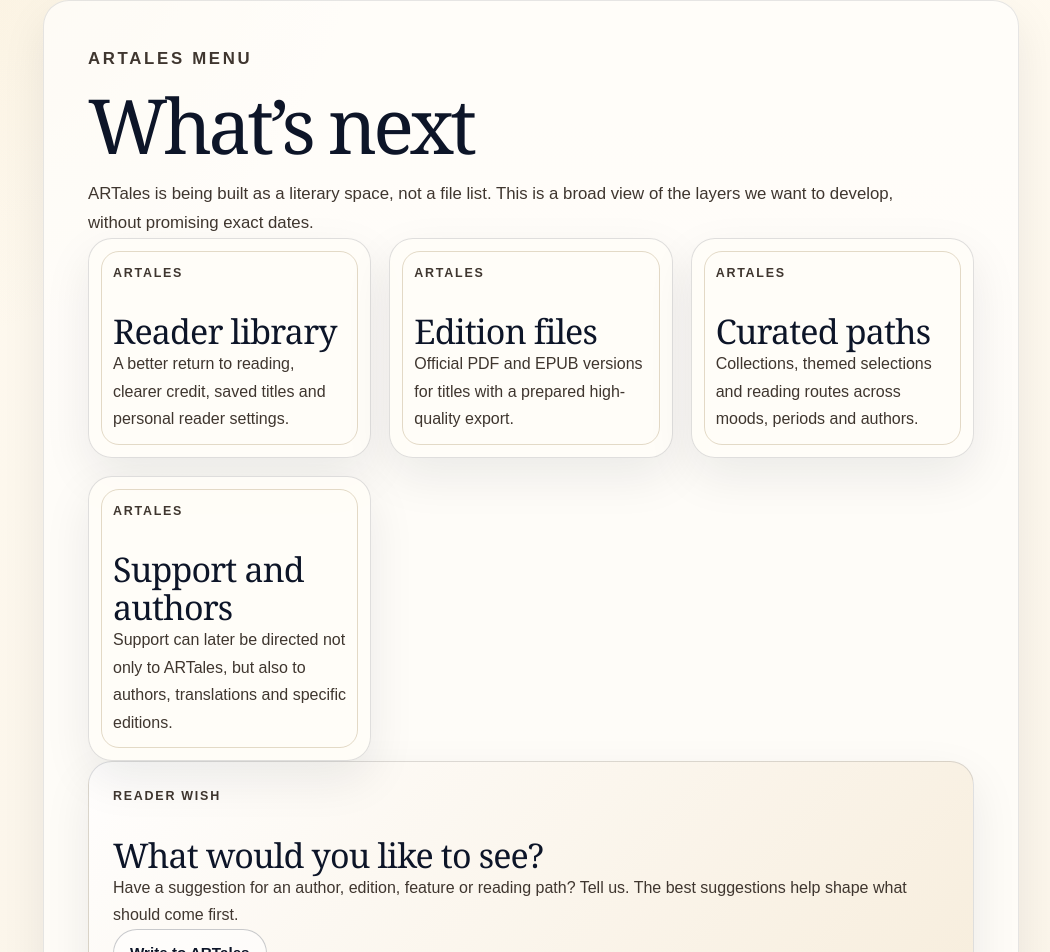
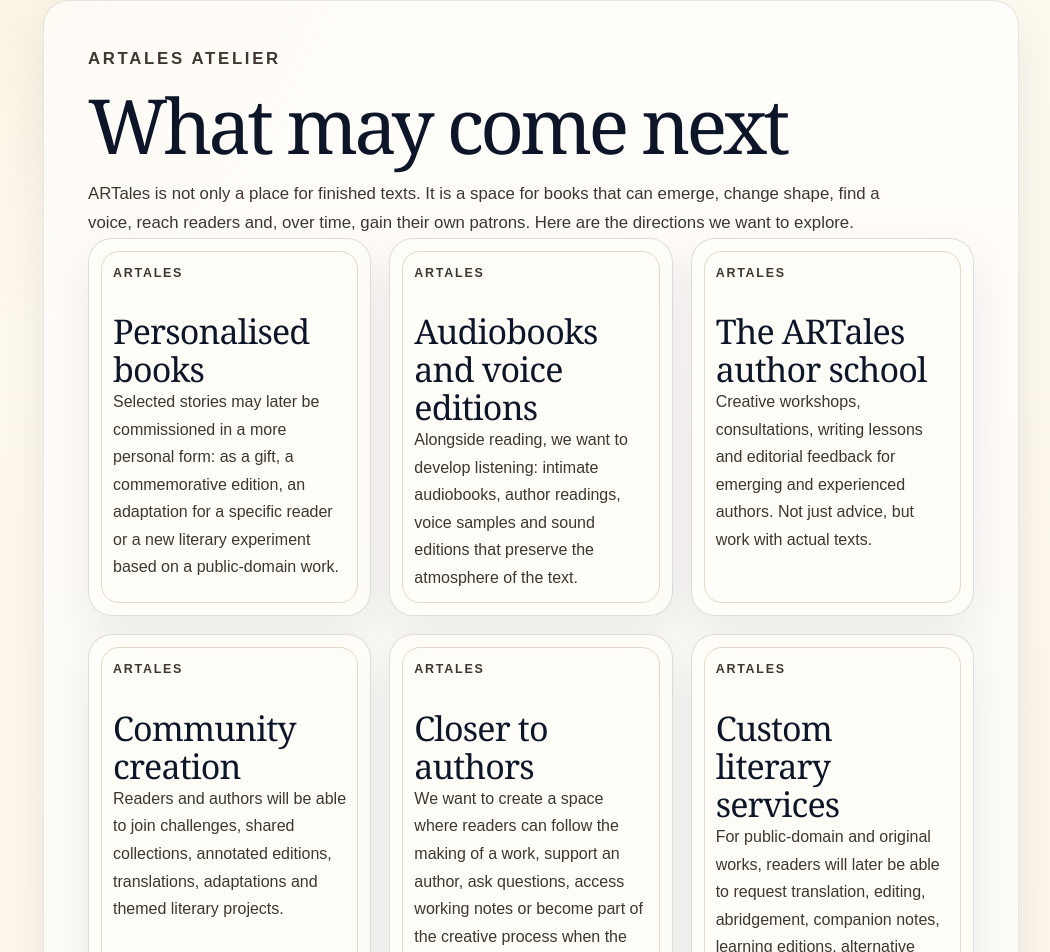
Before and after one commit to ARTalesAdmin/ARTales, a Next.js app: page /roadmap in a window 1280 px wide. Shown: the part 134-1086 px from the top of the page, without its empty margins (109-1159 px from the left). Built offline with nearby package versions, Linux system fonts and the light colour scheme; no server answers.

Commit message:
bigger limit for works 8 to 32 mb, better roadmap

```diff
--- a/app/roadmap/page.tsx
+++ b/app/roadmap/page.tsx
@@ -5,7 +5,7 @@ import { getCookieLocale } from "@/lib/i18n/server";
 export const dynamic = "force-dynamic";
 
 export const metadata = {
-  title: "What’s next · ARTales",
+  title: "Co se chystá · ARTales",
 };
 
 export default async function RoadmapPage() {
@@ -13,16 +13,56 @@ export default async function RoadmapPage() {
   const isCs = locale === "cs";
   const courses = isCs
     ? [
-        { title: "Čtenářská knihovna", text: "Pohodlnější návrat ke čtení, jasnější kredit, uložené tituly a osobní nastavení." },
-        { title: "Ediční soubory", text: "Oficiální PDF a EPUB verze pro tituly, kde bude připravený kvalitní export." },
-        { title: "Kurátorské cesty", text: "Kolekce, tematické výběry a čtenářské trasy napříč atmosférami, obdobími a autory." },
-        { title: "Podpora a autoři", text: "Možnost směrovat podporu nejen ARTales, ale později také autorům, překladům a konkrétním edicím." },
+        {
+          title: "Personalizované knihy",
+          text: "Vybrané příběhy půjde časem objednat v osobnější podobě: jako dar, pamětní edici, upravenou verzi pro konkrétního čtenáře nebo nový literární experiment nad volným dílem.",
+        },
+        {
+          title: "Audioknihy a hlasové edice",
+          text: "Vedle čtení chceme rozvíjet i poslech: komorní audioknihy, autorská čtení, hlasové ukázky a zvukové edice, které zachovají atmosféru textu.",
+        },
+        {
+          title: "Autorská škola ARTales",
+          text: "Tvůrčí dílny, konzultace, lekce psaní a ediční zpětná vazba pro začínající i pokročilé autory. Nejen návody, ale práce s konkrétním textem.",
+        },
+        {
+          title: "Komunitní tvorba",
+          text: "Čtenáři a autoři se budou moci zapojit do výzev, společných sbírek, komentovaných verzí, překladů, adaptací nebo tematických literárních projektů.",
+        },
+        {
+          title: "Blíž autorům",
+          text: "Chceme vytvořit prostor, kde bude možné sledovat vznik díla, podpořit autora, položit otázku, dostat se k pracovním poznámkám nebo být součástí tvůrčího procesu, pokud o to autor stojí.",
+        },
+        {
+          title: "Objednávky na míru",
+          text: "U volných i autorských děl si půjde časem objednat překlad, jazykovou úpravu, zkrácení, doprovodný text, výukovou verzi, alternativní konec nebo jinou podobu literární služby.",
+        },
       ]
     : [
-        { title: "Reader library", text: "A better return to reading, clearer credit, saved titles and personal reader settings." },
-        { title: "Edition files", text: "Official PDF and EPUB versions for titles with a prepared high-quality export." },
-        { title: "Curated paths", text: "Collections, themed selections and reading routes across moods, periods and authors." },
-        { title: "Support and authors", text: "Support can later be directed not only to ARTales, but also to authors, translations and specific editions." },
+        {
+          title: "Personalised books",
+          text: "Selected stories may later be commissioned in a more personal form: as a gift, a commemorative edition, an adaptation for a specific reader or a new literary experiment based on a public-domain work.",
+        },
+        {
+          title: "Audiobooks and voice editions",
+          text: "Alongside reading, we want to develop listening: intimate audiobooks, author readings, voice samples and sound editions that preserve the atmosphere of the text.",
+        },
+        {
+          title: "The ARTales author school",
+          text: "Creative workshops, consultations, writing lessons and editorial feedback for emerging and experienced authors. Not just advice, but work with actual texts.",
+        },
+        {
+          title: "Community creation",
+          text: "Readers and authors will be able to join challenges, shared collections, annotated editions, translations, adaptations and themed literary projects.",
+        },
+        {
+          title: "Closer to authors",
+          text: "We want to create a space where readers can follow the making of a work, support an author, ask questions, access working notes or become part of the creative process when the author welcomes it.",
+        },
+        {
+          title: "Custom literary services",
+          text: "For public-domain and original works, readers will later be able to request translation, editing, abridgement, companion notes, learning editions, alternative endings or other literary services.",
+        },
       ];
 
   return (
@@ -30,15 +70,15 @@ export default async function RoadmapPage() {
       <PublicHeader active="roadmap" />
       <main className="artales-public-main artales-legal-main">
         <article className="artales-legal-article">
-          <p className="artales-public-kicker">ARTales menu</p>
-          <h1>{isCs ? "Co se chystá" : "What’s next"}</h1>
+          <p className="artales-public-kicker">ARTales atelier</p>
+          <h1>{isCs ? "Co se může narodit dál" : "What may come next"}</h1>
           <p>
             {isCs
-              ? "ARTales stavíme jako literární prostor, ne jako seznam souborů. Tady je rámcový pohled na vrstvy, které chceme rozvíjet — bez slibování přesných dat."
-              : "ARTales is being built as a literary space, not a file list. This is a broad view of the layers we want to develop, without promising exact dates."}
+              ? "ARTales není jen místo pro čtení hotových textů. Je to prostor pro knihy, které mohou vznikat, proměňovat se, dostávat hlas, najít své čtenáře a časem i vlastní patrony. Tady je výhled na směry, které chceme rozvíjet."
+              : "ARTales is not only a place for finished texts. It is a space for books that can emerge, change shape, find a voice, reach readers and, over time, gain their own patrons. Here are the directions we want to explore."}
           </p>
 
-          <section className="artales-menu-roadmap">
+          <section className="artales-menu-roadmap" aria-label={isCs ? "Budoucí směry ARTales" : "Future ARTales directions"}>
             {courses.map((course) => (
               <article className="artales-account-card" key={course.title}>
                 <p className="artales-account-card__label">ARTales</p>
@@ -50,11 +90,11 @@ export default async function RoadmapPage() {
 
           <section className="artales-account-panel artales-roadmap-wishlist">
             <p className="artales-account-card__label">{isCs ? "Čtenářské přání" : "Reader wish"}</p>
-            <h2>{isCs ? "Co byste si přáli?" : "What would you like to see?"}</h2>
+            <h2>{isCs ? "Co byste si přáli vy?" : "What would you like to see?"}</h2>
             <p>
               {isCs
-                ? "Máte tip na autora, edici, funkci nebo čtenářskou cestu? Napište nám. Nejlepší podněty pomáhají určovat, co má dostat přednost."
-                : "Have a suggestion for an author, edition, feature or reading path? Tell us. The best suggestions help shape what should come first."}
+                ? "Máte vysněnou knihu, autora, překlad, alternativní konec, audioverzi, tvůrčí kurz nebo službu, kterou by podle vás ARTales mělo nabídnout? Napište nám. Nejlepší přání pomáhají určovat, čemu dáme přednost."
+                : "Do you have a dream book, author, translation, alternative ending, audio edition, creative course or service you would like ARTales to offer? Tell us. The best wishes help shape what comes first."}
             </p>
             <Link className="artales-button-secondary" href="mailto:artales@seznam.cz">
               {isCs ? "Napsat ARTales" : "Write to ARTales"}
--- a/components/editor/WorkEditorForm.tsx
+++ b/components/editor/WorkEditorForm.tsx
@@ -81,6 +81,8 @@ type Props = {
 
 const MAX_LOCAL_DRAFT_CHARS = 900_000;
 const LARGE_WORK_BLOCK_COUNT = 80;
+const LARGE_WORK_SAVE_WARNING_CHARS = 6_500_000;
+const LARGE_WORK_SAVE_DANGER_CHARS = 28_000_000;
 
 function getStorageKey(mode: "new" | "edit", slug?: string) {
   return mode === "new"
@@ -118,6 +120,22 @@ function shouldDisableLocalAutosave(blocks: WorkBlock[]) {
     blocks.length > LARGE_WORK_BLOCK_COUNT ||
     estimateBlocksStorageChars(blocks) > MAX_LOCAL_DRAFT_CHARS
   );
+}
+
+function formatApproxMegabytes(chars: number) {
+  return `${(chars / 1_000_000).toFixed(1)} MB`;
+}
+
+function getLargeWorkSaveRiskMessage(chars: number) {
+  if (chars >= LARGE_WORK_SAVE_DANGER_CHARS) {
+    return `Pozor: obsah díla má přibližně ${formatApproxMegabytes(chars)}. Uložení takto velkého románu může narazit na limit serveru nebo databázového API. Pokud uložení selže, rozděl vložení do menších částí a dej nám vědět.`;
+  }
+
+  if (chars >= LARGE_WORK_SAVE_WARNING_CHARS) {
+    return `Velké dílo: odesílaný obsah má přibližně ${formatApproxMegabytes(chars)}. Ukládání může chvíli trvat. Po kliknutí na Uložit prosím počkej na potvrzení.`;
+  }
+
+  return null;
 }
 
 function getLocalAutosaveDisabledMessage() {
@@ -316,6 +334,8 @@ export default function WorkEditorForm(props: Props) {
   ];
 
   const unresolvedImageBlocks = getUnresolvedImageBlocks(blocks);
+  const contentBlocksJson = useMemo(() => JSON.stringify(blocks), [blocks]);
+  const largeWorkSaveRiskMessage = getLargeWorkSaveRiskMessage(contentBlocksJson.length);
 
   const tagGroups = useMemo(() => {
     const groups = new Map<string, { id: string; slug: string; label_cs: string; label_en: string | null; type: string }[]>();
@@ -2115,8 +2135,23 @@ export default function WorkEditorForm(props: Props) {
         <input
           type="hidden"
           name="content_blocks_json"
-          value={JSON.stringify(blocks)}
+          value={contentBlocksJson}
         />
+
+        {largeWorkSaveRiskMessage ? (
+          <div
+            style={{
+              border: "1px solid rgba(178, 118, 40, 0.36)",
+              background: "#fff8ec",
+              borderRadius: "16px",
+              padding: "14px 16px",
+              color: "#6f4215",
+            }}
+          >
+            <strong>Ukládání velkého díla</strong>
+            <p style={{ margin: "6px 0 0" }}>{largeWorkSaveRiskMessage}</p>
+          </div>
+        ) : null}
 
         <div
           id="work-editor-save-actions"
--- a/next.config.ts
+++ b/next.config.ts
@@ -8,8 +8,8 @@ const nextConfig = {
     serverActions: {
       // Large literary works can exceed the default 1 MB Server Action payload
       // once content_blocks are submitted from the block editor. Keep this high
-      // enough for launch editing, but not unlimited.
-      bodySizeLimit: "8mb",
+      // enough for long public-domain works, but not unlimited.
+      bodySizeLimit: "32mb",
     },
   },
   images: {
```
